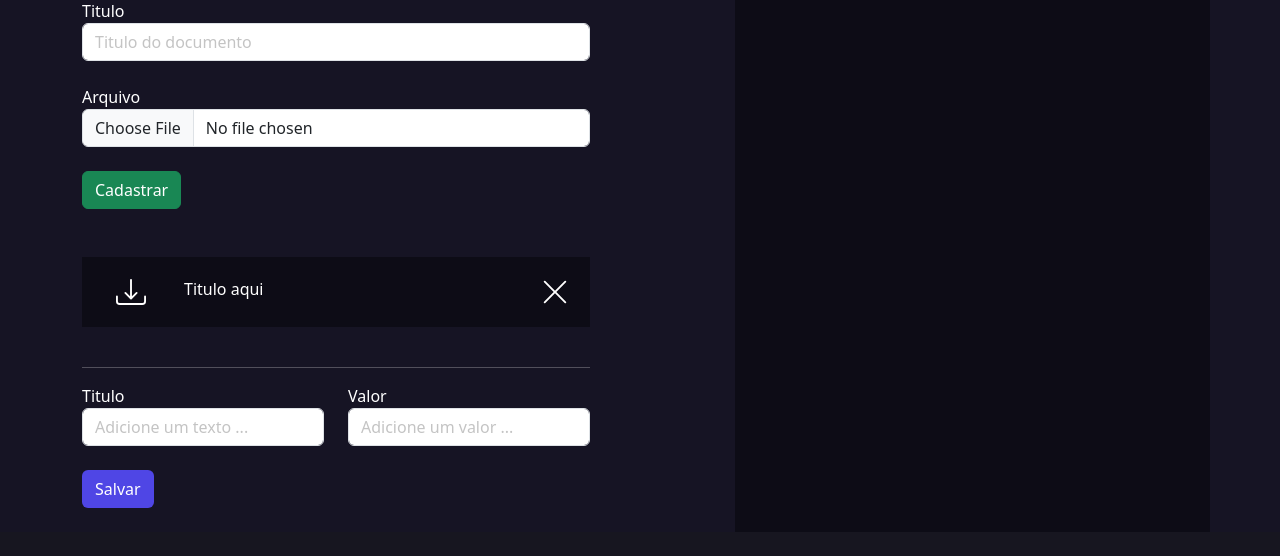
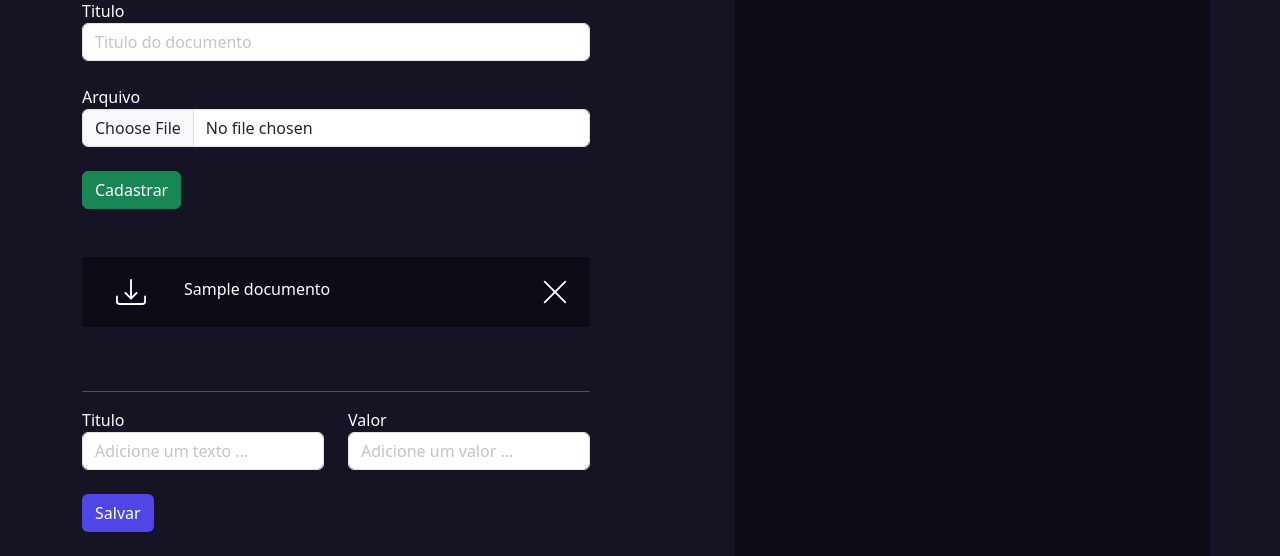
Before and after one commit to Guilherme-merola/START-SE, a Django app: page /empresarios/empresa/1 in a window 1280 px wide. Shown: the part 578-1134 px from the top of the page. Before the commit the page ends 1086 px from the top, so only its background shows below. Run offline with Django 5.2, Linux system fonts and the light colour scheme; data comes from the database, SQL or seed files in the repository; both versions use the stored data as it was after the commit; tables that the repository leaves empty hold one stand-in row (values such as "Sample post"); parts of the project's set-up code (start-up, migrations or seed data) failed here and were passed over.

Commit message:
Adicao de metricas e listagem/adicao de documentos

```diff
--- a/core/urls.py
+++ b/core/urls.py
@@ -16,9 +16,11 @@ Including another URLconf
 """
 from django.contrib import admin
 from django.urls import path, include
+from django.conf import settings
+from django.conf.urls.static import static
 
 urlpatterns = [
     path('admin/', admin.site.urls),
     path('usuarios/', include("usuarios.urls")),
     path('empresarios/', include("empresarios.urls")),
-]
+] + static(settings.MEDIA_URL, document_root=settings.MEDIA_ROOT)
--- a/empresarios/admin.py
+++ b/empresarios/admin.py
@@ -1,6 +1,7 @@
 from django.contrib import admin
-from .models import Empresas
+from .models import Empresas, Documento
 
 
 # Register your models here.
 admin.site.register(Empresas)
+admin.site.register(Documento)
--- a/empresarios/models.py
+++ b/empresarios/models.py
@@ -1,5 +1,3 @@
-from decimal import Decimal
-from typing import Literal
 from django.db import models
 from django.contrib.auth.models import User
 from datetime import date
@@ -58,3 +56,22 @@ class Empresas(models.Model):
     @property
     def valuation(self) -> str:
         return f"{self.valor * 100 / self.percentual_equity :.2f}"
+
+
+class Documento(models.Model):
+    empresa = models.ForeignKey(Empresas, on_delete=models.DO_NOTHING)
+    titulo = models.CharField(max_length=30)
+    arquivo = models.FileField(upload_to='documentos')
+
+
+    def __str__(self) -> str:
+        return self.titulo
+
+
+class Metricas(models.Model):
+    empresa = models.ForeignKey(Empresas, on_delete=models.DO_NOTHING)
+    titulo = models.CharField(max_length=30)
+    valor = models.FloatField()
+
+    def __str__(self) -> str:
+        return self.titulo
--- a/empresarios/templates/empresa.html
+++ b/empresarios/templates/empresa.html
@@ -71,7 +71,7 @@
 
                     <div class="documentos">
                         <h3>Anexar documentos</h3>
-                        <form action="#" method="POST" enctype='multipart/form-data'>{% csrf_token %}
+                        <form action='{% url "add_doc" empresa.id %}' method="POST" enctype='multipart/form-data'>{% csrf_token %}
                             <label>Titulo</label>
                             <input type="text" name="titulo" class="form-control" placeholder="Titulo do documento">
                             <br>
@@ -82,11 +82,11 @@
                         </form>
                         <br><br>
 
-
+                        {% for documento in documentos %}
                             <div class="list_documentos">
                                 <div class="row">
                                     <div class="col-md-2" style="text-align: center">
-                                        <a href="#">
+                                        <a href="{{documento.arquivo.url}}">
                                             <svg xmlns="http://www.w3.org/2000/svg" width="30" height="30" style="color: white;" fill="currentColor" class="bi bi-download" viewBox="0 0 16 16">
                                                 <path d="M.5 9.9a.5.5 0 0 1 .5.5v2.5a1 1 0 0 0 1 1h12a1 1 0 0 0 1-1v-2.5a.5.5 0 0 1 1 0v2.5a2 2 0 0 1-2 2H2a2 2 0 0 1-2-2v-2.5a.5.5 0 0 1 .5-.5"/>
                                                 <path d="M7.646 11.854a.5.5 0 0 0 .708 0l3-3a.5.5 0 0 0-.708-.708L8.5 10.293V1.5a.5.5 0 0 0-1 0v8.793L5.354 8.146a.5.5 0 1 0-.708.708z"/>
@@ -94,9 +94,9 @@
                                         </a>
 
                                     </div>
-                                    <div class="col-md-6">Titulo aqui</div>
+                                    <div class="col-md-6">{{documento.titulo}}</div>
                                     <div class="col-md-4" style="text-align: right;">
-                                        <a href="#">
+                                        <a href='{% url "excluir_doc" documento.id %}'>
                                             <svg xmlns="http://www.w3.org/2000/svg" width="30" height="30" style="color: white;" fill="currentColor" class="bi bi-x-lg" viewBox="0 0 16 16">
                                                 <path d="M2.146 2.854a.5.5 0 1 1 .708-.708L8 7.293l5.146-5.147a.5.5 0 0 1 .708.708L8.707 8l5.147 5.146a.5.5 0 0 1-.708.708L8 8.707l-5.146 5.147a.5.5 0 0 1-.708-.708L7.293 8z"/>
                                             </svg>
@@ -104,13 +104,14 @@
                                     </div>
                                 </div>
                             </div>
-
+                            <br>
+                        {% endfor %}
                         <br>
                         <hr>
 
                         <div class="row">
                             <div class="col-md">
-                                <form action="#" method="POST">{% csrf_token %}
+                                <form action='{% url "add_metrica" empresa.id %}' method="POST">{% csrf_token %}
                                 <label>Titulo</label>
                                 <input type="text" class="form-control" name="titulo" placeholder="Adicione um texto ...">
 
--- a/empresarios/urls.py
+++ b/empresarios/urls.py
@@ -1,10 +1,11 @@
 from django.urls import path
 from . import views
-from django.conf import settings
-from django.conf.urls.static import static
 
 urlpatterns = [
     path('cadastrar_empresa/', views.cadastrar_empresa, name="cadastrar_empresa"),
     path('listar_empresas/', views.listar_empresas, name="listar_empresas"),
     path('empresa/<int:id>', views.empresa, name="empresa"),
-] + static(settings.MEDIA_URL, document_root=settings.MEDIA_ROOT)
+    path('add_doc/<int:id>', views.add_doc, name="add_doc"),
+    path('excluir_doc/<int:id>', views.excluir_doc, name="excluir_doc"),
+    path('add_metrica/<int:id>', views.add_metrica, name="add_metrica"),
+]
--- a/empresarios/views.py
+++ b/empresarios/views.py
@@ -1,10 +1,8 @@
-from math import log
 from django.db.models.manager import BaseManager
 from django.http import HttpResponse, HttpResponsePermanentRedirect, HttpResponseRedirect
 from django.shortcuts import redirect, render
 
-import empresarios
-from .models import Empresas
+from .models import Empresas, Documento, Metricas
 from django.contrib.messages import constants
 from django.contrib import messages
 
@@ -70,8 +68,69 @@ def listar_empresas(request):
         return render(request, "listar_empresas.html", {"empresas": empresas})
 
 
-def empresa(request, id):
+def empresa(request, id) -> HttpResponse | None:
     empresa: Empresas = Empresas.objects.get(id=id)
 
     if request.method == "GET":
-        return render(request, "empresa.html", {"empresa": empresa})
+        documentos: BaseManager[Documento] = Documento.objects.filter(empresa=empresa)
+        return render(request, "empresa.html", {
+            "empresa": empresa,
+            "documentos": documentos
+        })
+
+
+def add_doc(request, id) -> HttpResponseRedirect | HttpResponsePermanentRedirect:
+    empresa = Empresas.objects.get(id=id)
+    titulo = request.POST.get('titulo')
+    arquivo = request.FILES.get('arquivo')
+
+    if empresa.user != request.user:
+        messages.add_message(request, constants.ERROR, "Está empresa não é sua.")
+        return redirect(f'/empresarios/listar_empresas')
+
+    if not '.pdf' in arquivo.name:
+        messages.add_message(request, constants.ERROR, "Apenas PDF's são aceitos.")
+        return redirect(f'/empresarios/empresa/{id}')
+
+    if not arquivo:
+        messages.add_message(request, constants.ERROR, "Envie um arquivo")
+        return redirect(f'/empresarios/empresa/{id}')
+
+    documento = Documento(
+        empresa=empresa,
+        titulo=titulo,
+        arquivo=arquivo,
+    )
+
+    documento.save()
+
+    messages.add_message(request, constants.SUCCESS, "Cadastrado com Sucesso.")
+    return redirect(f'/empresarios/empresa/{id}')
+
+
+def excluir_doc(request, id) -> HttpResponseRedirect | HttpResponsePermanentRedirect:
+    documento: Documento = Documento.objects.get(id=id)
+
+    if documento.empresa.user != request.user:
+        messages.add_message(request, constants.ERROR, "Está empresa não é sua.")
+        return redirect(f'/empresarios/listar_empresas')
+
+    documento.delete()
+    messages.add_message(request, constants.SUCCESS, "Documento excluido com sucesso")
+    return redirect(f"/empresarios/empresa/{documento.empresa.id}")
+
+
+def add_metrica(request, id) -> HttpResponseRedirect | HttpResponsePermanentRedirect:
+    empresa = Empresas.objects.get(id=id)
+    titulo = request.POST.get("titulo")
+    valor = request.POST.get("valor")
+
+    metrica = Metricas(
+        empresa=empresa,
+        titulo=titulo,
+        valor=valor,
+    )
+
+    metrica.save()
+    messages.add_message(request, constants.SUCCESS, "Métrica adicionada com sucesso.")
+    return redirect(f"/empresarios/empresa/{empresa.id}")
```
Also changed, not shown: db.sqlite3, empresarios/migrations/0002_documento.py (added), empresarios/migrations/0003_metricas.py (added), media/documentos/transferir_1.jpeg (added), media/documentos/transferir_1_j8EZGYa.jpeg (added), media/documentos/transferir_1_sBsRP4W.jpeg (added), media/logo/transferir_iNNSG58.jpeg (added), media/pitchs/transferir_1_5HCSpC6.jpeg (added), 2 other files.
